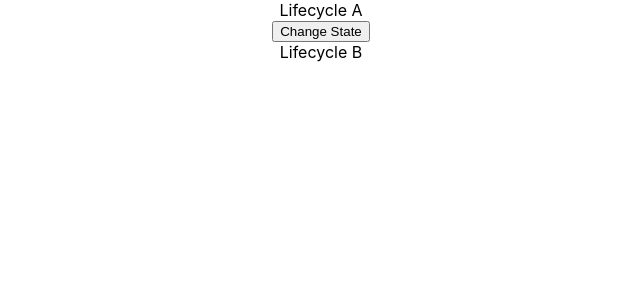
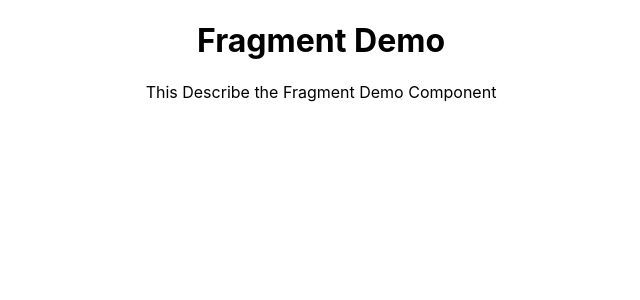
Before and after one commit to SHAFAQUE-NAZ/React-begin, a React (Create React App) app: page / in a window 1280 px wide. Shown: the top 300 px of the page, without its empty margins (319-959 px from the left). Built offline with nearby package versions, Linux system fonts and the light colour scheme.

Commit message:
initial commit

```diff
--- a/src/App.js
+++ b/src/App.js
@@ -1,5 +1,6 @@
 // import logo from './logo.svg';
 import './App.css';
+import FragmentDemo from './component/FragmentDemo';
 // import ClassClick from './component/ClassClick';
 // import EventBind from './component/EventBind';
 // import FunctionClick from './component/FunctionClick';
@@ -16,7 +17,7 @@ import './App.css';
 // import './appStyles.css'
 // import styles from './appStyles.module.css'
 // import Form from './component/Form';
-import LifecycleA from './component/LifecycleA';
+// import LifecycleA from './component/LifecycleA';
 
 function App() {
   return (
@@ -47,7 +48,8 @@ function App() {
   <h1 className = 'error'>Error</h1>
   <h1 className = {styles.success}>Success</h1>*/}
   {/*<Form />*/}
-  <LifecycleA />
+  {/*<LifecycleA />*/}
+  <FragmentDemo />
 </div>
   );
 }
--- /dev/null
+++ b/src/component/FragmentDemo.js
@@ -0,0 +1,12 @@
+import React from 'react'
+
+function FragmentDemo() {
+    return (
+        <React.Fragment>
+            <h1>Fragment Demo</h1>
+            <p>This Describe the Fragment Demo Component</p>
+        </React.Fragment>
+    )
+}
+
+export default FragmentDemo
```
